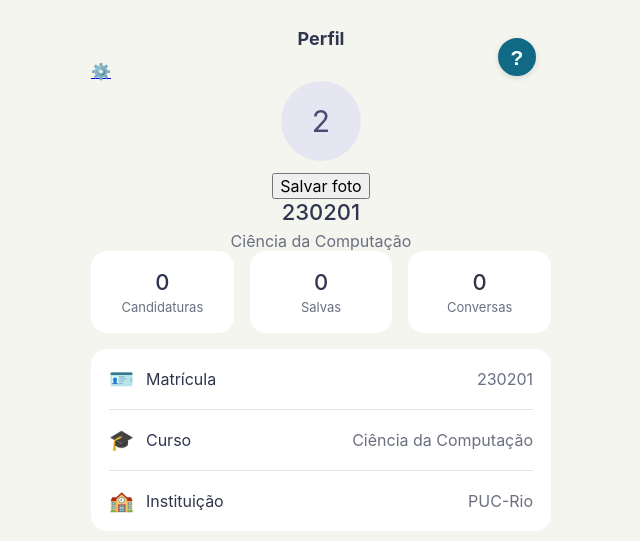
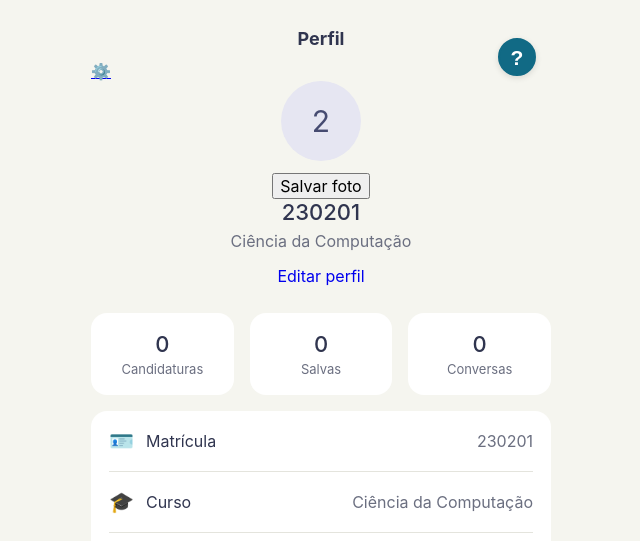
Before and after one commit to ifolk01/ENG4021-33D-DJANGO-repo, a Django app: page /perfil/ in a window 1280 px wide. Shown: the top 541 px of the page, without its empty margins (319-959 px from the left). Run offline with Django 5.2, Linux system fonts and the light colour scheme; a user stored in the database is signed in; data comes from the database, SQL or seed files in the repository.

Commit message:
Integra tela de editar perfil a aplicacao

```diff
--- a/TIME5/Sprint 6/connectoproject/Connecto App/connectoapp/views.py
+++ b/TIME5/Sprint 6/connectoproject/Connecto App/connectoapp/views.py
@@ -522,6 +522,35 @@ def assistente_vaga(request, conversa_id):
 # Perfil
 
 @login_required
+def editar_perfil(request):
+    usuario = request.user
+
+    if request.method == "POST":
+        nome = request.POST.get("nome", "").strip()
+        email = request.POST.get("email", "").strip()
+
+        if not nome or not email:
+            messages.error(request, "Preencha nome e e-mail.")
+        else:
+            partes_nome = nome.split(maxsplit=1)
+            usuario.first_name = partes_nome[0]
+            usuario.last_name = partes_nome[1] if len(partes_nome) > 1 else ""
+            usuario.email = email
+            usuario.save(update_fields=["first_name", "last_name", "email"])
+
+            messages.success(request, "Perfil atualizado com sucesso!")
+            return redirect("perfil")
+
+    nome = usuario.get_full_name().strip() or usuario.username
+
+    return render(request, "editar_perfil.html", {
+        "nome": nome,
+        "email": usuario.email,
+        "matricula": usuario.username,
+    })
+
+
+@login_required
 def perfil(request):
     usuario = request.user
 
@@ -554,7 +583,7 @@ def perfil(request):
 
 
 
-    nome = usuario.first_name or usuario.username
+    nome = usuario.get_full_name().strip() or usuario.username
     matricula = usuario.username
     email = usuario.email or "Não informado"
 
--- a/TIME5/Sprint 6/connectoproject/Connecto App/connectoproject/urls.py
+++ b/TIME5/Sprint 6/connectoproject/Connecto App/connectoproject/urls.py
@@ -16,6 +16,7 @@ urlpatterns = [
     path("home/", views.home, name="home"),
     path("busca/", views.busca, name="busca"),
     path("perfil/", views.perfil, name="perfil"),
+    path("editar-perfil/", views.editar_perfil, name="editar_perfil"),
     path("perfil-empresa/", views.perfil_empresa, name="perfil_empresa"),
 
     path("match/", views.match, name="match"),
--- a/TIME5/Sprint 6/connectoproject/Connecto App/template/perfil.html
+++ b/TIME5/Sprint 6/connectoproject/Connecto App/template/perfil.html
@@ -52,6 +52,10 @@
     <h2>{{ nome }}</h2>
     <p class="curso">{{ curso }}</p>
 
+    <a href="{% url 'editar_perfil' %}" class="botao botao-editar">
+      {% trans "Editar perfil" %}
+    </a>
+
 </div>
 
     <div class="contadores">
```
Also changed, not shown: TIME5/Sprint 6/connectoproject/Connecto App/template/editar_perfil.html (+4 -4 lines).
